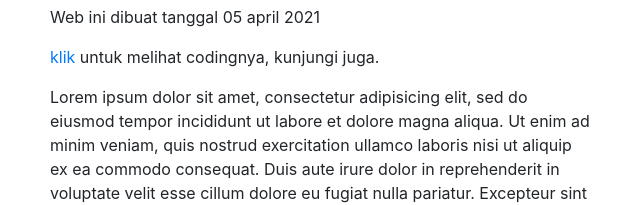
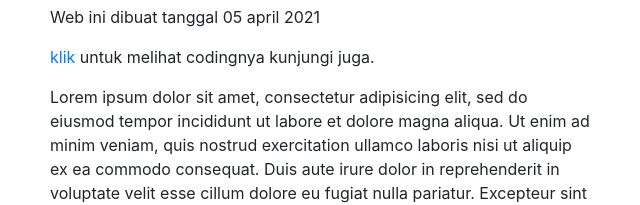
Before and after one commit to khasbengkulu/dunia, a website: page about.html in a window 1280 px wide. Shown: the part 259-464 px from the top of the page, 605-1245 px from the left. Drawn offline with Linux system fonts and the light colour scheme.

Commit message:
Update about.html

```diff
--- a/about.html
+++ b/about.html
@@ -70,7 +70,7 @@
       <div class="col-lg-6">
         <h2>Tentang Web </h2>
         <p> Web ini dibuat tanggal 05 april 2021</p>
-        <P> <a href="https://github.com/khasbengkulu/dunia"> klik </a> untuk melihat codingnya, <ahref="http://khasbengkulu.atwebpages.com"> kunjungi</a> juga.</p>
+        <P> <a href="https://github.com/khasbengkulu/dunia"> klik </a> untuk melihat codingnya <ahref="http://khasbengkulu.atwebpages.com"> kunjungi</a> juga.</p>
         <p> Lorem ipsum dolor sit amet, consectetur adipisicing elit, sed do eiusmod
         tempor incididunt ut labore et dolore magna aliqua. Ut enim ad minim veniam,
         quis nostrud exercitation ullamco laboris nisi ut aliquip ex ea commodo
```
